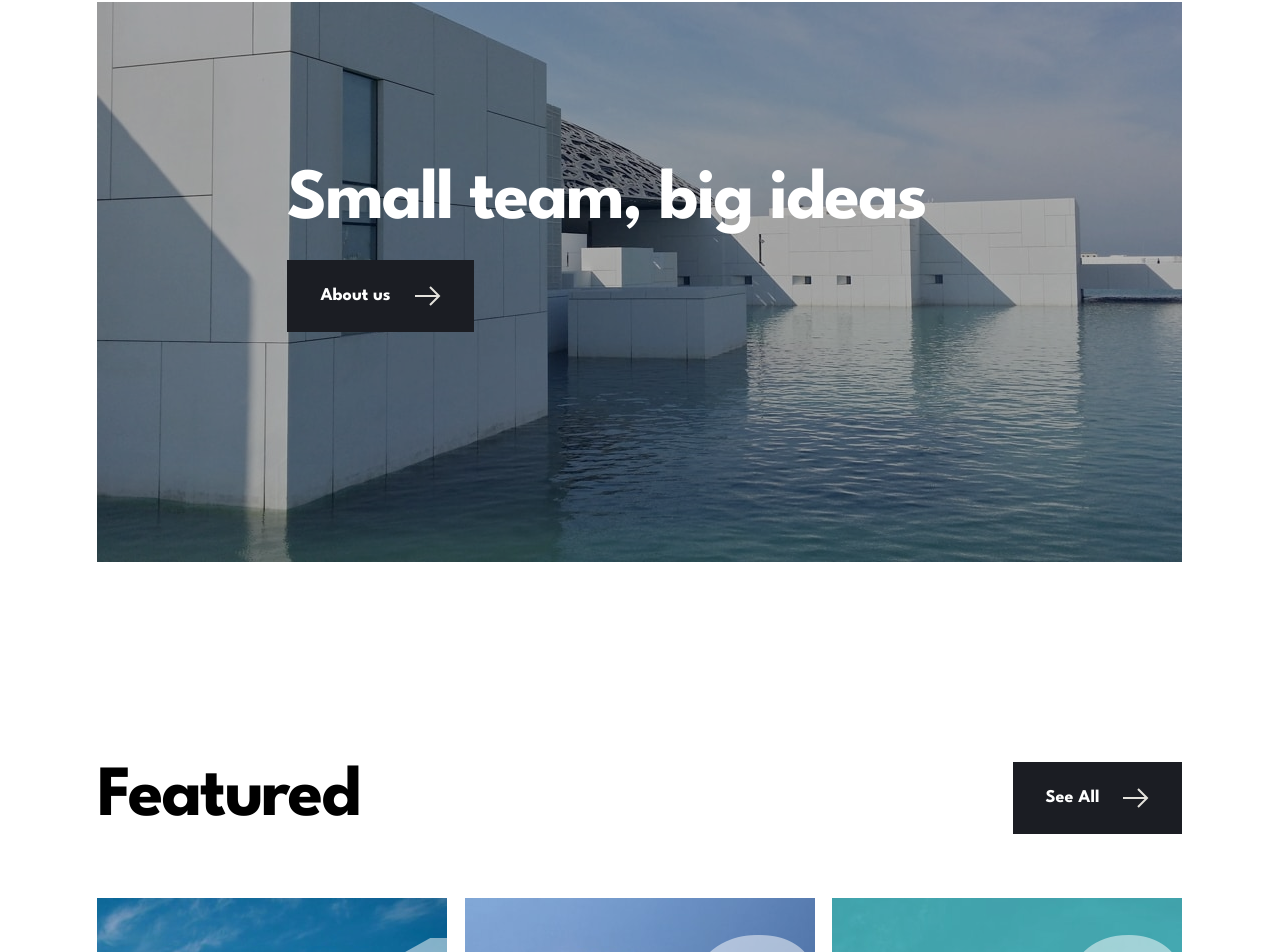
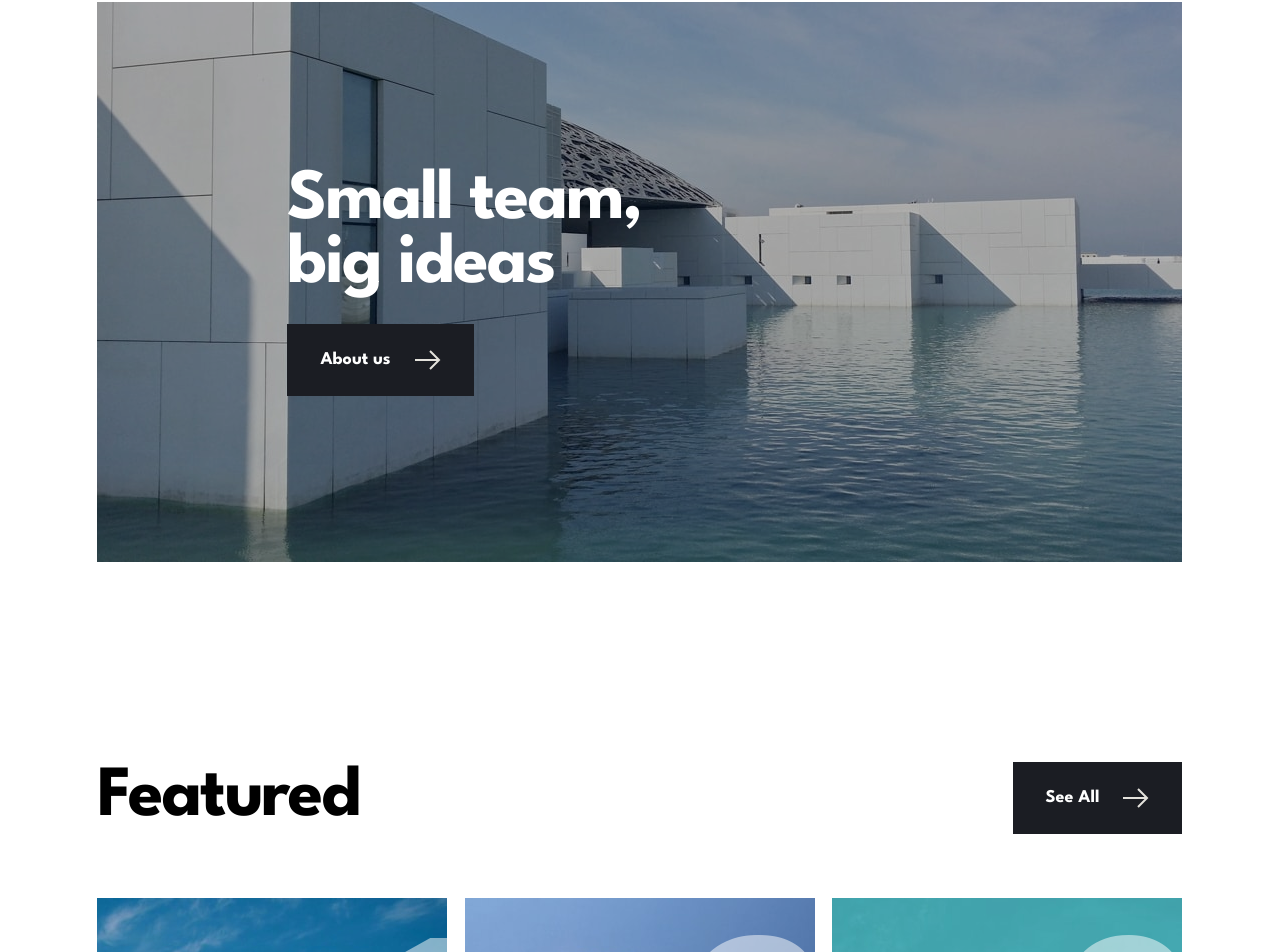
Before and after one commit to RoanMacmillan/arch-studio-vite, a React (Vite) app: page / in a window 1280 px wide. Shown: the part 1838-2790 px from the top of the page. Built offline with nearby package versions, Linux system fonts and the light colour scheme.

Commit message:
text fix

```diff
--- a/src/pages/home/index.module.css
+++ b/src/pages/home/index.module.css
@@ -83,6 +83,7 @@
 
 .aboutWrapper h1 {
   margin-bottom: 23px;
+  max-width: 445px;
 }
 
 .aboutWrapper {
```
